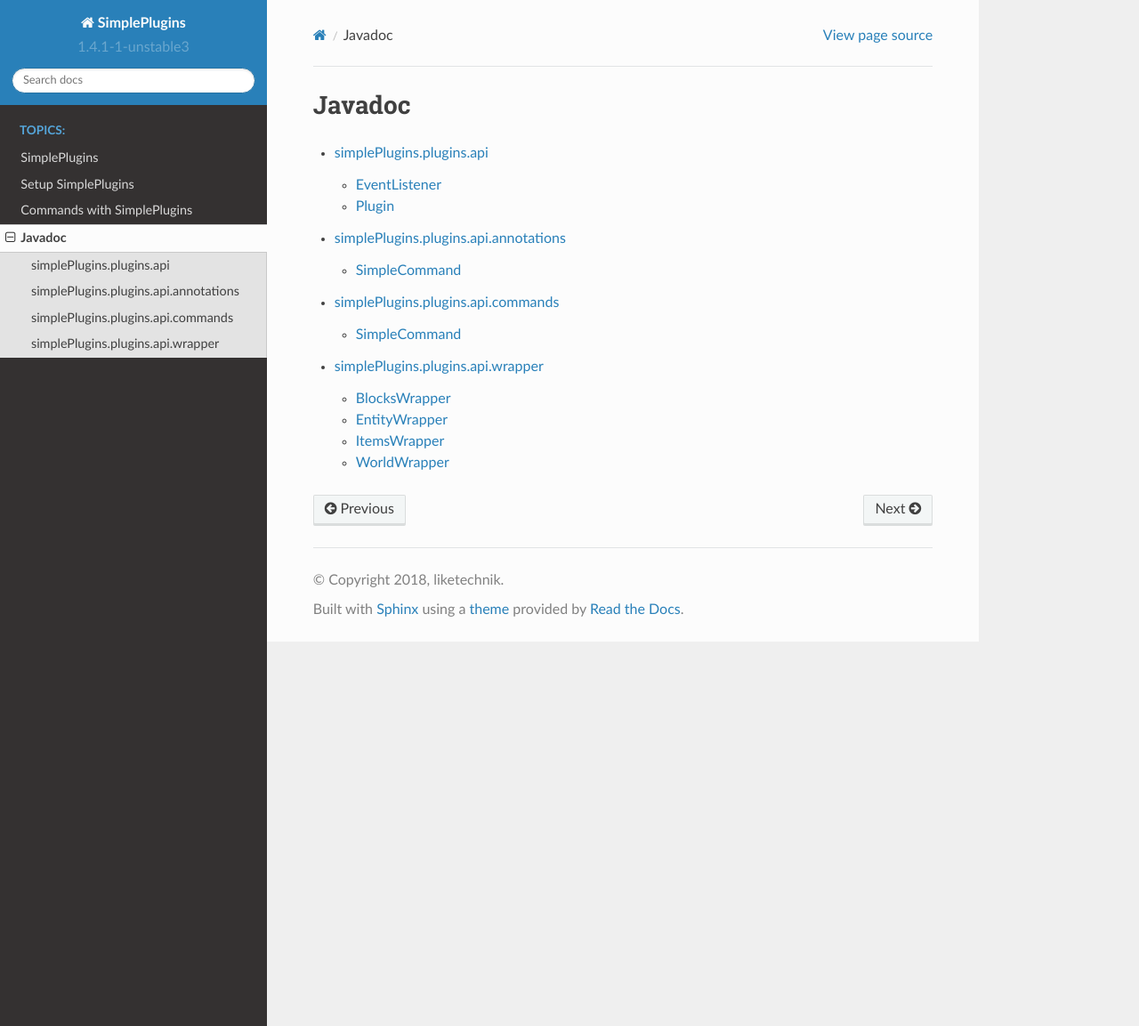
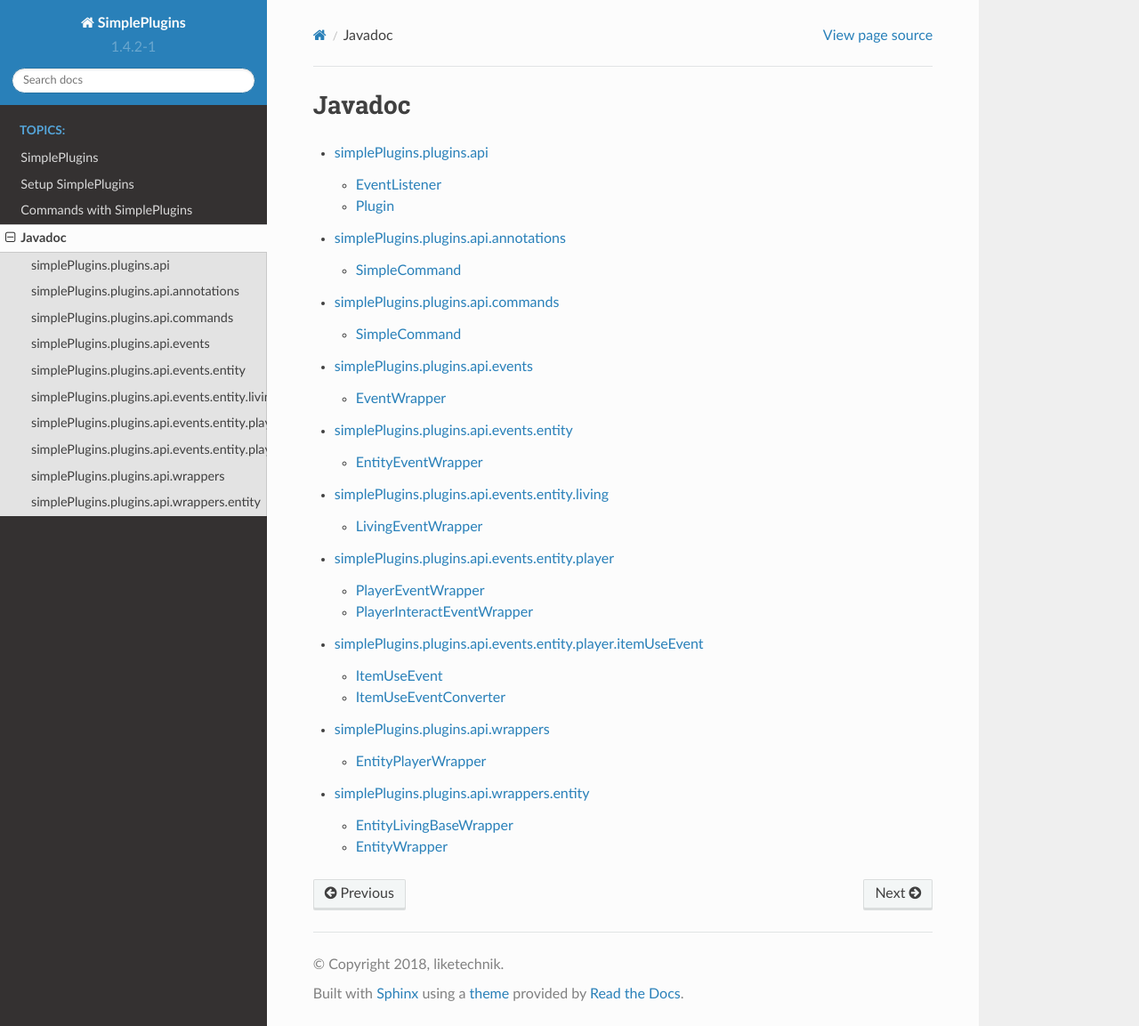
Before and after one commit to liketechnik/simplePlugins, a Sphinx documentation site: the page built from docs/javadoc/packages.rst, in a window 1280 px wide and 1153 px high. Shown: the whole window at 89% size. Built offline with Sphinx 7.4.7 and the Read the Docs theme 2.0.0, drawn with Linux system fonts in a browser that asks for light colours; pages that are not in the unit, such as notebooks, are missing from menus.

Commit message:
updated documentation to version 1.4.2-1

```diff
--- a/docs/conf.py
+++ b/docs/conf.py
@@ -62,9 +62,9 @@
 # built documents.
 #
 # The short X.Y version.
-version = '1.4.1-1-unstable3'
+version = '1.4.2-1'
 # The full version, including alpha/beta/rc tags.
-release = '1.4.1-1-unstable3'
+release = '1.4.2-1'
 
 # The language for content autogenerated by Sphinx. Refer to documentation
 # for a list of supported languages.
--- a/docs/javadoc/packages.rst
+++ b/docs/javadoc/packages.rst
@@ -7,4 +7,10 @@
    simplePlugins/plugins/api/package-index
    simplePlugins/plugins/api/annotations/package-index
    simplePlugins/plugins/api/commands/package-index
-   simplePlugins/plugins/api/wrapper/package-index
+   simplePlugins/plugins/api/events/package-index
+   simplePlugins/plugins/api/events/entity/package-index
+   simplePlugins/plugins/api/events/entity/living/package-index
+   simplePlugins/plugins/api/events/entity/player/package-index
+   simplePlugins/plugins/api/events/entity/player/itemUseEvent/package-index
+   simplePlugins/plugins/api/wrappers/package-index
+   simplePlugins/plugins/api/wrappers/entity/package-index
--- a/docs/javadoc/simplePlugins/plugins/api/commands/SimpleCommand.rst
+++ b/docs/javadoc/simplePlugins/plugins/api/commands/SimpleCommand.rst
@@ -9,6 +9,8 @@
 .. java:import:: net.minecraft.server MinecraftServer
 
 .. java:import:: simplePlugins.plugins.api Plugin
+
+.. java:import:: simplePlugins.plugins.api.wrappers EntityPlayerWrapper
 
 .. java:import:: java.lang.reflect InvocationTargetException
 
--- /dev/null
+++ b/docs/javadoc/simplePlugins/plugins/api/events/entity/living/package-index.rst
@@ -0,0 +1,9 @@
+simplePlugins.plugins.api.events.entity.living
+==============================================
+
+.. java:package:: simplePlugins.plugins.api.events.entity.living
+
+.. toctree::
+   :maxdepth: 1
+
+   LivingEventWrapper
--- /dev/null
+++ b/docs/javadoc/simplePlugins/plugins/api/events/entity/package-index.rst
@@ -0,0 +1,9 @@
+simplePlugins.plugins.api.events.entity
+=======================================
+
+.. java:package:: simplePlugins.plugins.api.events.entity
+
+.. toctree::
+   :maxdepth: 1
+
+   EntityEventWrapper
--- /dev/null
+++ b/docs/javadoc/simplePlugins/plugins/api/events/entity/player/itemUseEvent/package-index.rst
@@ -0,0 +1,10 @@
+simplePlugins.plugins.api.events.entity.player.itemUseEvent
+===========================================================
+
+.. java:package:: simplePlugins.plugins.api.events.entity.player.itemUseEvent
+
+.. toctree::
+   :maxdepth: 1
+
+   ItemUseEvent
+   ItemUseEventConverter
--- /dev/null
+++ b/docs/javadoc/simplePlugins/plugins/api/events/entity/player/package-index.rst
@@ -0,0 +1,10 @@
+simplePlugins.plugins.api.events.entity.player
+==============================================
+
+.. java:package:: simplePlugins.plugins.api.events.entity.player
+
+.. toctree::
+   :maxdepth: 1
+
+   PlayerEventWrapper
+   PlayerInteractEventWrapper
--- /dev/null
+++ b/docs/javadoc/simplePlugins/plugins/api/events/package-index.rst
@@ -0,0 +1,9 @@
+simplePlugins.plugins.api.events
+================================
+
+.. java:package:: simplePlugins.plugins.api.events
+
+.. toctree::
+   :maxdepth: 1
+
+   EventWrapper
--- /dev/null
+++ b/docs/javadoc/simplePlugins/plugins/api/wrappers/entity/package-index.rst
@@ -0,0 +1,10 @@
+simplePlugins.plugins.api.wrappers.entity
+=========================================
+
+.. java:package:: simplePlugins.plugins.api.wrappers.entity
+
+.. toctree::
+   :maxdepth: 1
+
+   EntityLivingBaseWrapper
+   EntityWrapper
--- /dev/null
+++ b/docs/javadoc/simplePlugins/plugins/api/wrappers/package-index.rst
@@ -0,0 +1,10 @@
+simplePlugins.plugins.api.wrappers
+==================================
+
+.. java:package:: simplePlugins.plugins.api.wrappers
+
+.. toctree::
+   :maxdepth: 1
+
+   EntityPlayerWrapper
+   WorldWrapper
```
Also changed, not shown: other parts of docs/javadoc/simplePlugins/plugins/api/commands/SimpleCommand.rst (+0 -6 lines), docs/javadoc/simplePlugins/plugins/api/events/EventWrapper.rst (added, +33 -0 lines), docs/javadoc/simplePlugins/plugins/api/events/entity/EntityEventWrapper.rst (added, +39 -0 lines), docs/javadoc/simplePlugins/plugins/api/events/entity/living/LivingEventWrapper.rst (added, +37 -0 lines), docs/javadoc/simplePlugins/plugins/api/events/entity/player/PlayerEventWrapper.rst (added, +37 -0 lines), docs/javadoc/simplePlugins/plugins/api/events/entity/player/PlayerInteractEventWrapper.rst (added, +43 -0 lines), docs/javadoc/simplePlugins/plugins/api/events/entity/player/itemUseEvent/ItemUseEvent.rst (added, +43 -0 lines), docs/javadoc/simplePlugins/plugins/api/events/entity/player/itemUseEvent/ItemUseEventConverter.rst (added, +35 -0 lines), docs/javadoc/simplePlugins/plugins/api/wrappers/EntityPlayerWrapper.rst (added, +29 -0 lines), docs/javadoc/simplePlugins/plugins/api/wrappers/entity/EntityLivingBaseWrapper.rst (added, +39 -0 lines), docs/javadoc/simplePlugins/plugins/api/wrappers/entity/EntityWrapper.rst (added, +69 -0 lines).
